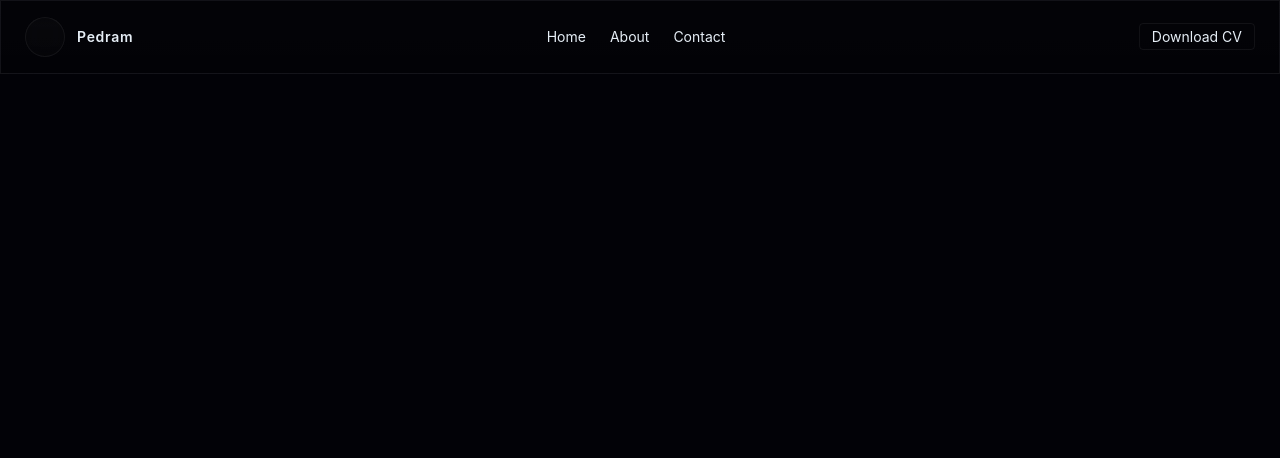
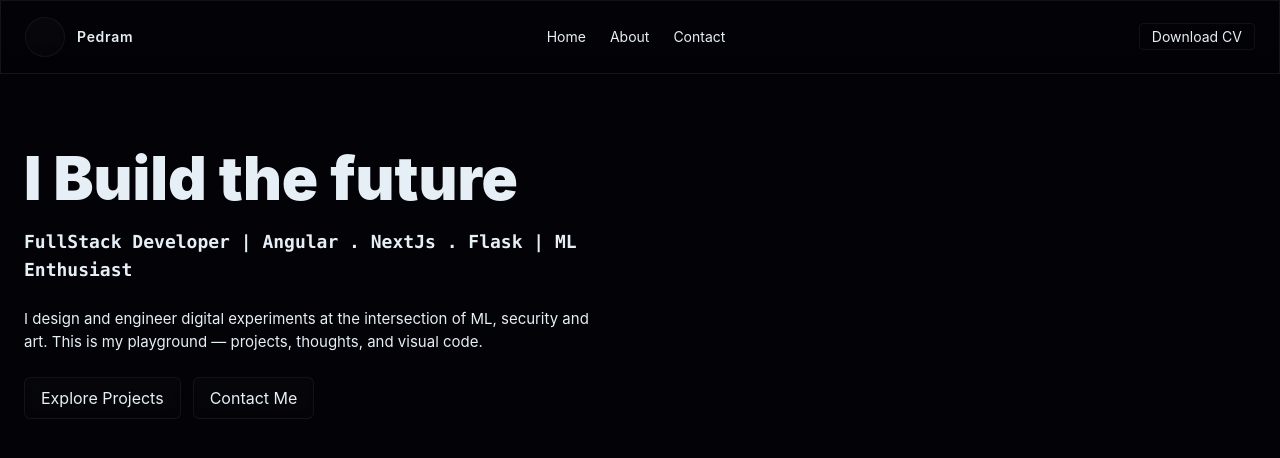
Before and after one commit to pedrambabazadeh/personal-web-modern, an Angular app: page / in a window 1280 px wide. Shown: the top 458 px of the page. Built offline with nearby package versions, Linux system fonts and the light colour scheme.

Commit message:
hero header initiated

```diff
--- a/src/app/app.html
+++ b/src/app/app.html
@@ -1,3 +1,4 @@
 <app-header></app-header>
+<app-hero-header></app-hero-header>
 
 <router-outlet />
--- a/src/app/app.ts
+++ b/src/app/app.ts
@@ -1,11 +1,12 @@
 import { Component, signal } from '@angular/core';
 import { RouterOutlet } from '@angular/router';
 import { Header } from './components/header/header';
+import { AppHeroHeader } from './components';
 
 
 @Component({
   selector: 'app-root',
-  imports: [RouterOutlet, Header],
+  imports: [RouterOutlet, Header, AppHeroHeader],
   templateUrl: './app.html',
   styleUrl: './app.css'
 })
--- /dev/null
+++ b/src/app/components/hero-header/hero-header.html
@@ -0,0 +1,24 @@
+<section class="relative overflow-hidden min-h-[70vh] flex items-center">
+    <div class="container mx-auto px-6 py-24 flex flex-col md:flex-row items-center gap-10">
+        <div class="w-full md:w-1/2 aos-init aos-animate" data-aos="fade-left">
+            <h1 id="hero-heading" class="text-5xl md:text-6xl font-black leading-tight">
+                I Build the future
+                <span class="block text-lg font-mono text-[var(--muted)] mt-3">
+                        FullStack Developer | Angular . NextJs . Flask | ML Enthusiast
+                </span>
+            </h1>
+            <p class="mt-6 text-[15px] max-w-xl text-[var(--muted)]">
+                I design and engineer digital experiments at the intersection of ML, security and art. This is my playground — projects, thoughts, and visual code.
+            </p>
+            <div class="mt-6 flex gap-3">
+                <a href="#" class="px-4 py-2 rounded-md glass border border-[rgba(255,255,255,0.04)]">
+                    Explore Projects
+                </a>
+                <a href="#" class="px-4 py-2 rounded-md glass border border-[rgba(255,255,255,0.04)]">
+                    Contact Me
+                </a>
+            </div>
+        </div>
+        <div class="w-full md:w-1/2 aos-init aos-animate" data-aos="fade-right"></div>
+    </div>
+</section>
--- a/src/app/components/index.ts
+++ b/src/app/components/index.ts
@@ -1 +1,2 @@
 export {Header as AppHeader} from './header/header'
+export {HeroHeader as AppHeroHeader} from './hero-header/hero-header'
```
Also changed, not shown: src/app/components/hero-header/hero-header.ts (added, +11 -0 lines), src/app/components/hero-header/hero-header.css (added), 1 other file (tests, documents, lock files or other folders).
